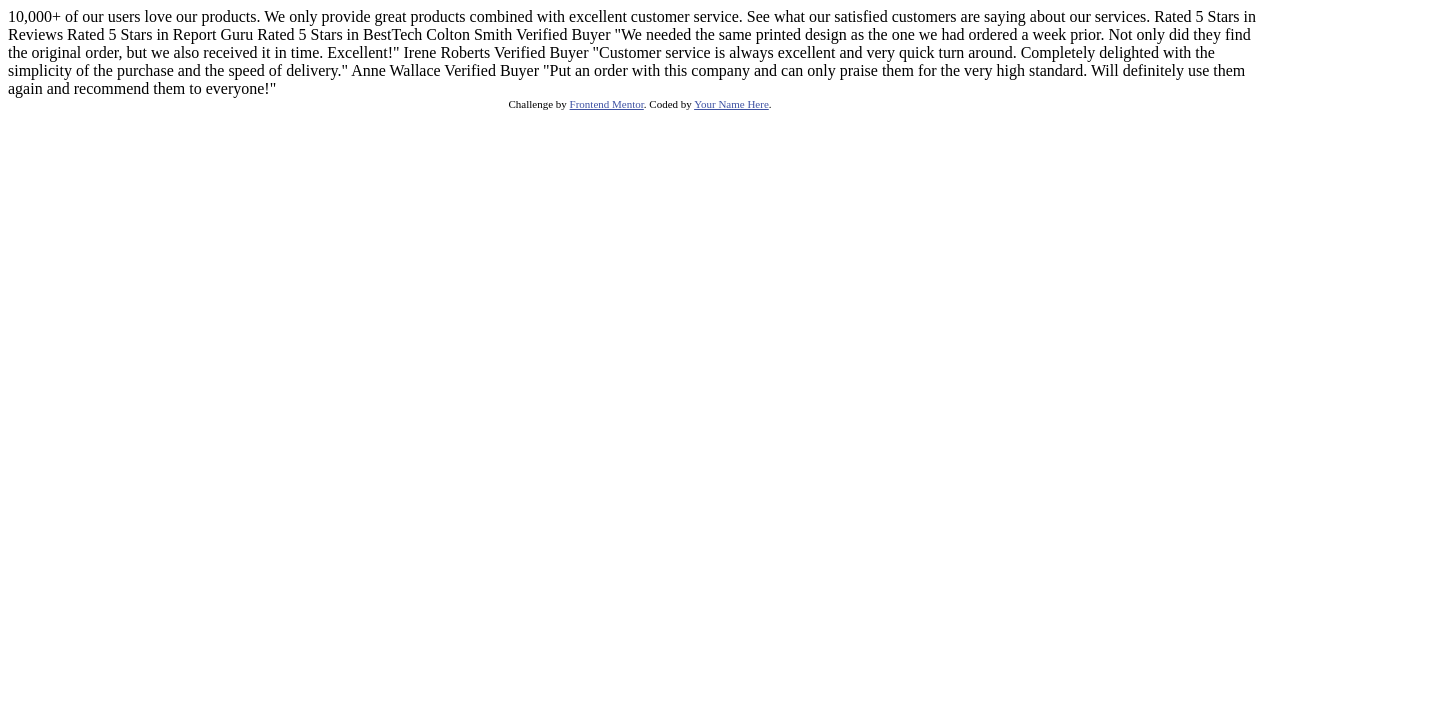
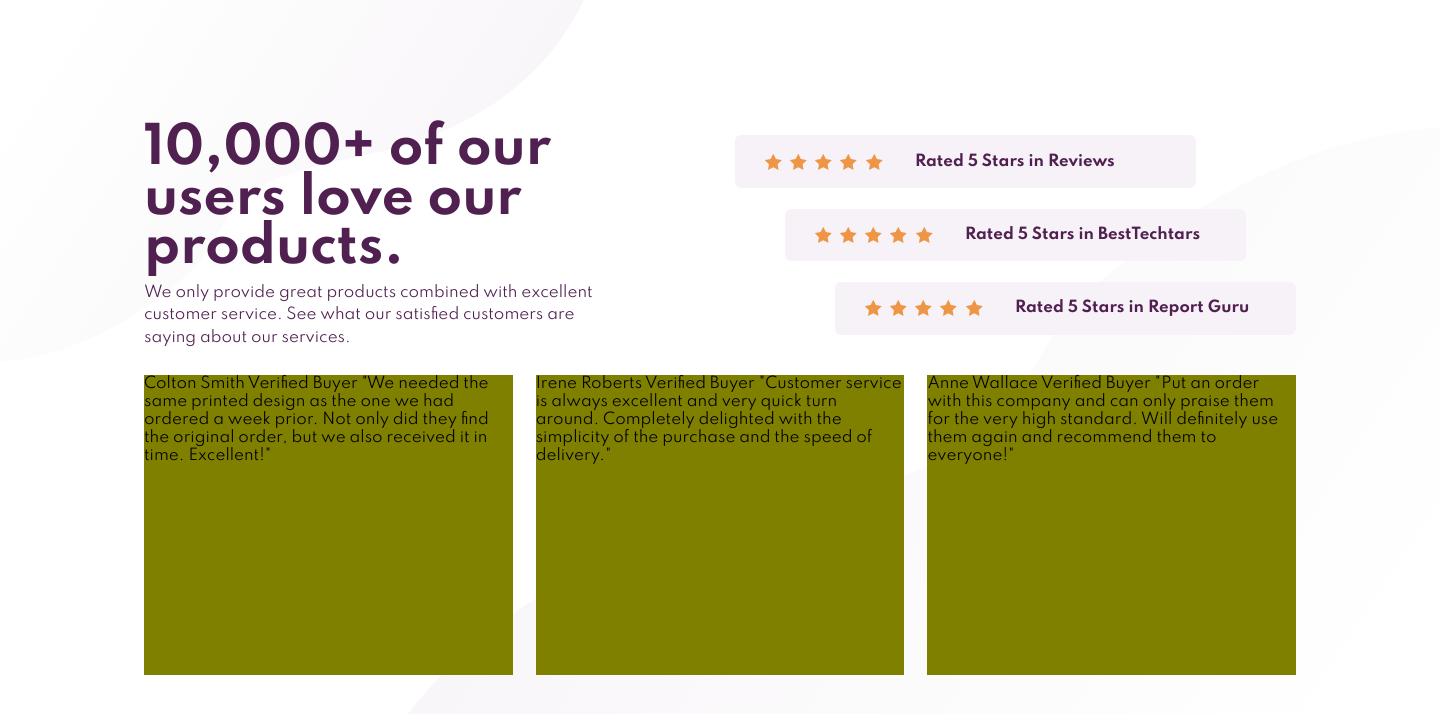
Before and after one commit to xemi83/social-proof-section-master, a plain HTML site: page index.html in a window 1280 px wide. Shown: the whole page, 1440 px wide, since content can reach past the window. Drawn offline with Linux system fonts and the light colour scheme.

Commit message:
site update

```diff
--- a/index.html
+++ b/index.html
@@ -3,59 +3,69 @@
   <head>
     <meta charset="UTF-8" />
     <meta name="viewport" content="width=device-width, initial-scale=1.0" />
-    <!-- displays site properly based on user's device -->
-
     <link
       rel="icon"
       type="image/png"
       sizes="32x32"
       href="./images/favicon-32x32.png"
     />
-
+    <link rel="stylesheet" href="style.css" class="css">
     <title>Frontend Mentor | Social proof section</title>
 
-    <!-- Feel free to remove these styles or customise in your own stylesheet 👍 -->
-    <style>
-      .attribution {
-        font-size: 11px;
-        text-align: center;
-      }
-      .attribution a {
-        color: hsl(228, 45%, 44%);
-      }
-    </style>
   </head>
   <body>
-    10,000+ of our users love our products.
+    <div class="wrapper">
+      <div class="main">
+        <div class="top_section">
+          <div class="info">
+            <div class="title">10,000+ of our users love our products.</div>
 
-    We only provide great products combined with excellent customer service.
-    See what our satisfied customers are saying about our services.
+            <div class="text_info">We only provide great products combined with excellent customer service.
+            See what our satisfied customers are saying about our services.</div>
+          </div>
 
-    Rated 5 Stars in Reviews
-    Rated 5 Stars in Report Guru
-    Rated 5 Stars in BestTech
+          <div class="stars">
+            <div class="rating r1"><img src="images/icon-star.svg" alt="rating star">&nbsp;&nbsp;<img src="images/icon-star.svg" alt="rating star">&nbsp;&nbsp;<img src="images/icon-star.svg" alt="rating star">&nbsp;&nbsp;<img src="images/icon-star.svg" alt="rating star">&nbsp;&nbsp;<img src="images/icon-star.svg" alt="rating star">&nbsp;&nbsp;&nbsp;&nbsp;&nbsp;&nbsp;&nbsp;&nbsp;Rated 5 Stars in Reviews</div>
+            <div class="rating r2"><img src="images/icon-star.svg" alt="rating star">&nbsp;&nbsp;<img src="images/icon-star.svg" alt="rating star">&nbsp;&nbsp;<img src="images/icon-star.svg" alt="rating star">&nbsp;&nbsp;<img src="images/icon-star.svg" alt="rating star">&nbsp;&nbsp;<img src="images/icon-star.svg" alt="rating star">&nbsp;&nbsp;&nbsp;&nbsp;&nbsp;&nbsp;&nbsp;&nbsp;Rated 5 Stars in BestTechtars</div>
+            <div class="rating r3"><img src="images/icon-star.svg" alt="rating star">&nbsp;&nbsp;<img src="images/icon-star.svg" alt="rating star">&nbsp;&nbsp;<img src="images/icon-star.svg" alt="rating star">&nbsp;&nbsp;<img src="images/icon-star.svg" alt="rating star">&nbsp;&nbsp;<img src="images/icon-star.svg" alt="rating star">&nbsp;&nbsp;&nbsp;&nbsp;&nbsp;&nbsp;&nbsp;&nbsp;Rated 5 Stars in Report Guru</div>
 
+          </div>
+
+
+        </div>
+        <div class="bottom_section">
+          <div class="person p1">
           Colton Smith
           Verified Buyer
           "We needed the same printed design as the one we had ordered a week prior.
           Not only did they find the original order, but we also received it in time.
           Excellent!"
+          </div>
 
+          <div class="person p2">
           Irene Roberts
           Verified Buyer
           "Customer service is always excellent and very quick turn around. Completely
           delighted with the simplicity of the purchase and the speed of delivery."
+          </div>
 
+          <div class="person p3">
           Anne Wallace
           Verified Buyer
           "Put an order with this company and can only praise them for the very high
           standard. Will definitely use them again and recommend them to everyone!"
+          </div>
+        </div>
 
+      </div>
+    </div>
+<!--
     <div class="attribution">
       Challenge by
       <a href="https://www.frontendmentor.io?ref=challenge" target="_blank"
         >Frontend Mentor</a
       >. Coded by <a href="#">Your Name Here</a>.
     </div>
+-->
   </body>
 </html>
--- /dev/null
+++ b/style.css
@@ -0,0 +1,124 @@
+@import url('https://fonts.googleapis.com/css2?family=Spartan:wght@400;500;700&display=swap');
+
+:root{
+--VeryDarkMagenta: hsl(300, 43%, 22%);
+--SoftPink: hsl(333, 80%, 67%);
+
+--DarkGrayishMagenta: hsl(303, 10%, 53%);
+--LightGrayishMagenta: hsl(300, 24%, 96%);
+--White: hsl(0, 0%, 100%);
+
+}
+
+*{
+    padding: 0;
+    margin: 0;
+    box-sizing: border-box;
+}
+
+body {
+    font-family: 'Spartan', sans-serif;
+    font-size: 15px;
+    background-color: rgb(240, 240, 240);
+}
+
+.wrapper{
+    background-color: white;
+    width:1440px;
+    height: 100vh;
+    margin-left: auto;
+    margin-right: auto;
+    display: flex;
+    flex-direction: column;
+    justify-content: center;
+    align-items: center;
+    background-image: url(images/bg-pattern-top-desktop.svg), url(images/bg-pattern-bottom-desktop.svg);
+    background-repeat: no-repeat;
+    background-position: top left, bottom right;
+}
+
+.main{
+    width: 80%;
+    display: flex;
+    flex-direction: column;
+}
+
+.top_section{
+    height: 250px;
+    display: flex;
+    flex-direction: row;
+    justify-content: space-between;
+    padding-bottom: 30px;
+}
+
+.info{
+    width: 40%;
+    color: var(--VeryDarkMagenta);
+    display: flex;
+    flex-direction: column;
+    align-items: flex-start;
+}
+
+.title{
+    font-size: 50px;
+    font-weight: 700;
+    line-height: 0.99;
+}
+
+.text_info{
+    padding-top: 8px;
+    line-height: 1.5;
+}
+
+.stars{
+    width: 50%;
+    display: flex;
+    flex-direction: column;
+    justify-content: space-around;
+    align-items: flex-end;
+}
+
+.rating{
+    color: var(--VeryDarkMagenta);
+    font-weight: 700;
+    background-color: var(--LightGrayishMagenta);
+    width: 80%;
+    height: 24%;
+    display: flex;
+    justify-content: flex-start;
+    align-items: center;
+    border-radius: 6px;
+    padding-left: 30px;
+}
+
+.r1{
+    margin-right: 100px;
+}
+
+.r2{
+    margin-right: 50px;
+}
+
+.r3{
+    margin-right: 0px;
+}
+
+.bottom_section{
+    height: 300px;
+    display: flex;
+    flex-direction: row;
+    justify-content: space-between;
+}
+
+.person{
+    width: 32%;
+    background-color: olive;
+}
+
+.attribution {
+    font-size: 11px;
+    text-align: center;
+}
+  .attribution a {
+    color: hsl(228, 45%, 44%);
+}
```
Lines whose indentation alone changed are shown as unchanged.
